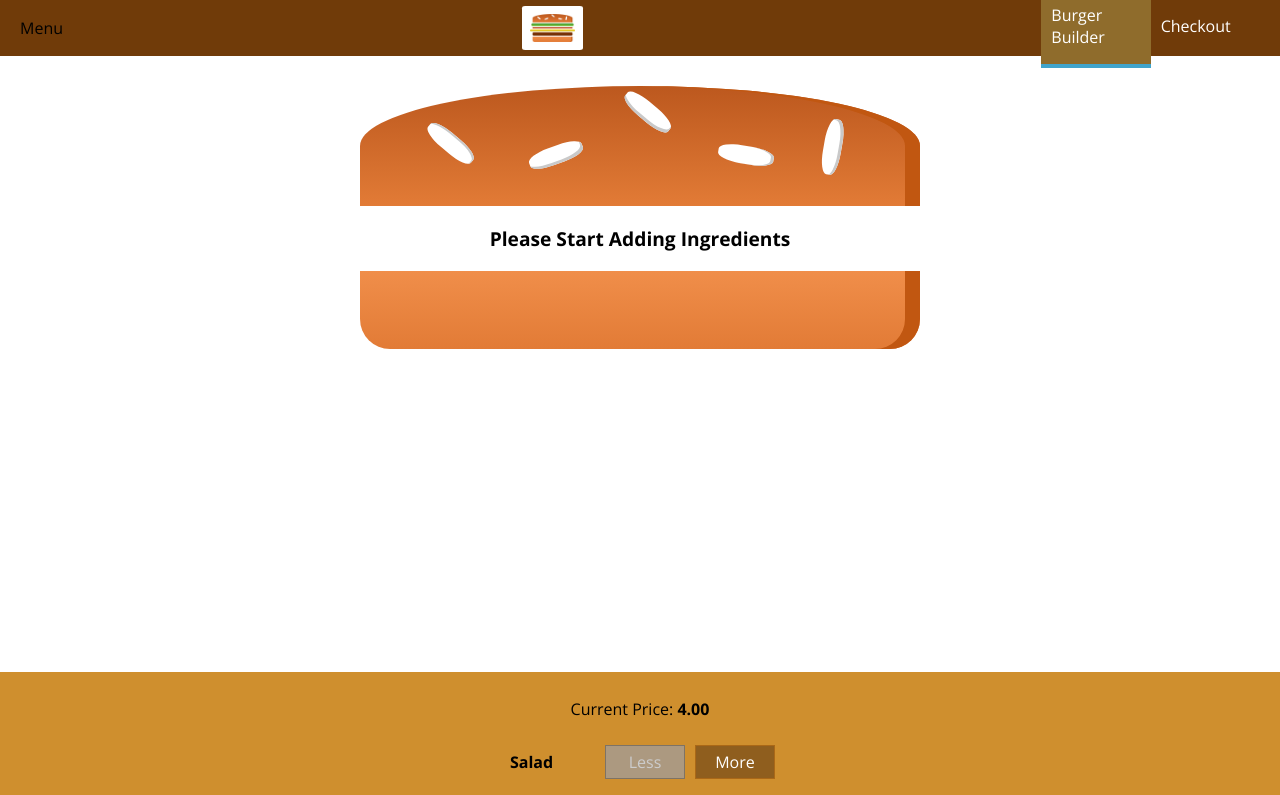
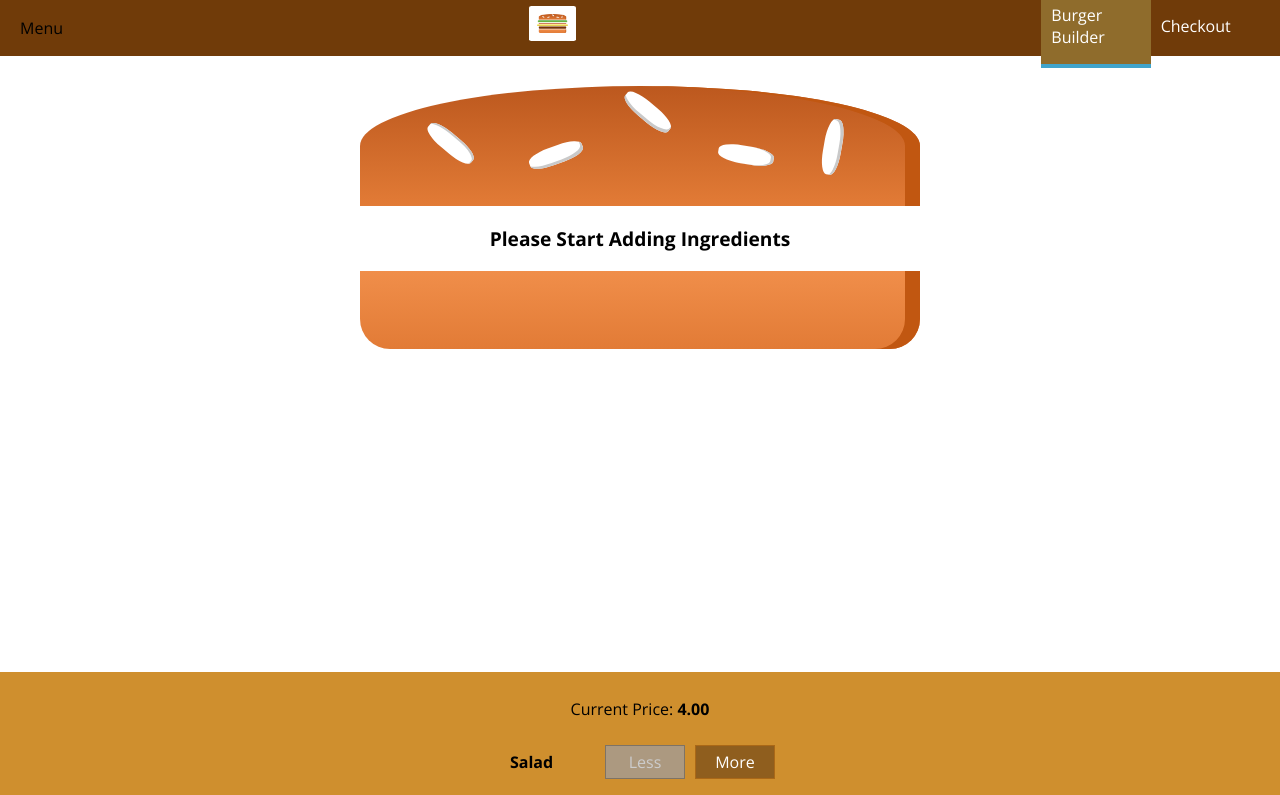
Before and after one commit to asianvader/react-burger-builder, a React (Create React App) app: page / in a window 1280 px wide. Shown: the top 795 px of the page. Built offline with nearby package versions, Linux system fonts and the light colour scheme.

Commit message:
148: change size of logo in sidedrawer and nav bar

```diff
--- a/src/components/Logo/Logo.js
+++ b/src/components/Logo/Logo.js
@@ -3,7 +3,7 @@ import burgerLogo from '../../assets/images/burger-logo.png';
 import styles from './Logo.module.css';
 
 const logo = (props) => (
-    <div className={styles.Logo} style={{height: props.height}}>
+    <div className={styles.Logo}>
         <img src={burgerLogo} alt="MyBurger"/>
     </div>
 );
--- a/src/components/Navigation/SideDrawer/SideDrawer.js
+++ b/src/components/Navigation/SideDrawer/SideDrawer.js
@@ -6,7 +6,7 @@ import styles from './SideDrawer.module.css';
 const sideDrawer = (props) => {
     return (
         <div className={styles.SideDrawer}>
-            <div>
+            <div className={styles.Logo}>
             <Logo />
             </div>
 
--- a/src/components/Navigation/SideDrawer/SideDrawer.module.css
+++ b/src/components/Navigation/SideDrawer/SideDrawer.module.css
@@ -25,3 +25,7 @@
 .Close {
     transform: translateX(-100%);
 }
+
+.Logo {
+    height: 11%;
+}
--- a/src/components/Navigation/Toolbar/Toolbar.js
+++ b/src/components/Navigation/Toolbar/Toolbar.js
@@ -6,7 +6,9 @@ import NavigationItems from '../NavigationItems/NavigationItems';
 const toolbar = (props) => (
     <header className={styles.Toolbar}>
         <div>Menu</div>
-        <Logo height="80%"/>
+        <div className={styles.Logo}>
+            <Logo />
+        </div>
         <nav>
             <NavigationItems />
         </nav>
--- a/src/components/Navigation/Toolbar/Toolbar.module.css
+++ b/src/components/Navigation/Toolbar/Toolbar.module.css
@@ -15,5 +15,8 @@
 
 .Toolbar nav {
     height: 100%;
+}
 
+.Logo {
+    height: 80%;
 }
```
